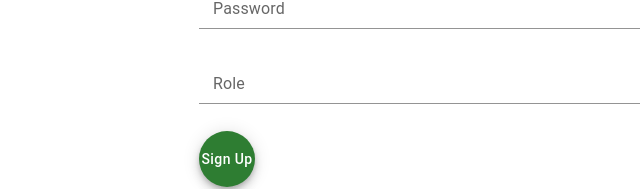
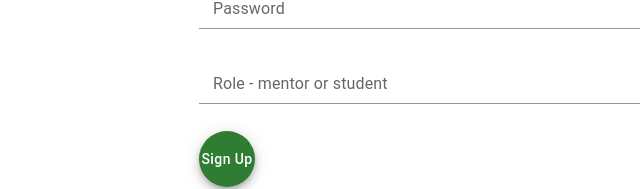
Before and after one commit to il2407/CodingLesson, a React (Create React App) app in the folder Client/: page /signup in a window 1280 px wide. Shown: the part 214-403 px from the top of the page, without its empty margins (165-805 px from the left). Built offline with nearby package versions, Linux system fonts and the light colour scheme; no server answers.

Commit message:
Sixth Commit

```diff
--- a/Client/src/pages/SignUp.js
+++ b/Client/src/pages/SignUp.js
@@ -68,7 +68,7 @@
         {/* role */}
         <FormGroup controlId="formBasicRole">
           <FormControl onChange={(e) => setRole(e.target.value)}>
-            <InputLabel htmlFor="my-input">Role</InputLabel>
+            <InputLabel htmlFor="my-input">Role - mentor or student</InputLabel>
             <Input id="my-input" aria-describedby="my-helper-text" />
             <FormHelperText id="my-helper-text"></FormHelperText>
           </FormControl>
```
